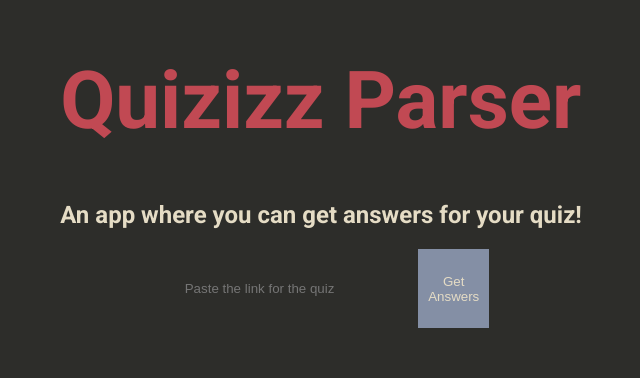
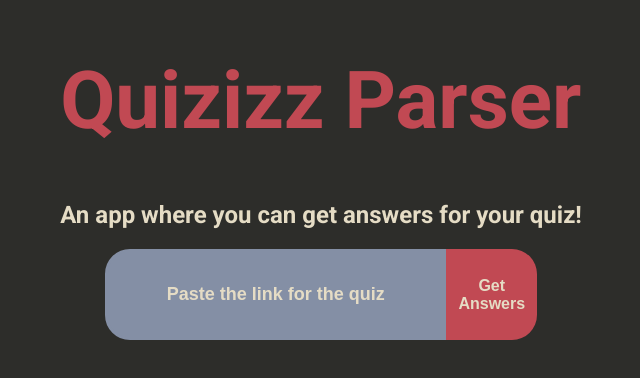
Before and after one commit to Sharleyovsky/quizizz-parser, a React (Create React App) app: page / in a window 1280 px wide. Shown: the top 378 px of the page, without its empty margins (319-959 px from the left). Built offline with nearby package versions, Linux system fonts and the light colour scheme.

Commit message:
Add styles to form

```diff
--- a/package.json
+++ b/package.json
@@ -21,7 +21,7 @@
     "webpack": "4.42.0"
   },
   "scripts": {
-    "start": "react-scripts start",
+    "start": "react-scripts --openssl-legacy-provider start",
     "build": "react-scripts build",
     "test": "react-scripts test",
     "eject": "react-scripts eject"
--- a/src/forms/Form.tsx
+++ b/src/forms/Form.tsx
@@ -7,19 +7,40 @@
 `;
 
 const Input = styled.input`
-  background: transparent;
+  background: #848FA5;
   width: 100%;
   padding: 2rem;
   color: #e5dcc5;
-  border: none;
+  border: solid #848FA5;
+  border-radius: 25px 0px 0px 25px;
+  text-align: center;
+  font-size: 18px;
+  font-weight: bold;
+  &:focus {
+    outline: none;
+  }
+  ::placeholder,
+  ::-webkit-input-placeholder {
+    color: #e5dcc5;
+  }
+  :-ms-input-placeholder {
+    color: #e5dcc5;
+  }
 `;
 
 const Button = styled.button`
   outline: none;
   color: #e5dcc5;
-  background: #848fa5;
+  background: #C14953;
   padding: 0.5em 0.75em;
   border: none;
+  border-radius: 0px 25px 25px 0px;
+  font-size: 16px;
+  font-weight: bold;
+  cursor: pointer;
+  &:focus {
+   outline: none;
+  }
 `;
 
 export const Form = () => {
```
Also changed, not shown: 1 other file (tests, documents, lock files or other folders).
